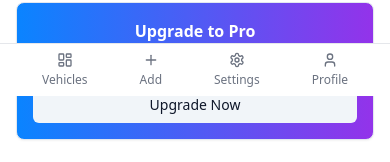
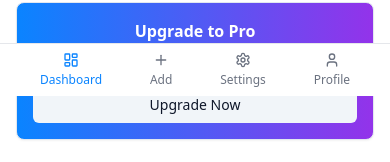
Before and after one commit to Drivedue/due-drive-alerts, a React (Vite) app: page /dashboard in a window 390 px wide. Shown: the part 748-910 px from the top of the page. Built offline with nearby package versions, Linux system fonts and the light colour scheme.

Commit message:
Replace "Vehicle" link with "Dashboard"
Update the mobile navigation to link to the Dashboard page instead of the Vehicles page. Also, update the button name.

```diff
--- a/src/components/MobileNavigation.tsx
+++ b/src/components/MobileNavigation.tsx
@@ -8,7 +8,7 @@ const MobileNavigation = () => {
   const location = useLocation();
 
   const navItems = [
-    { icon: LayoutDashboard, label: "Vehicles", path: "/vehicles", isActive: location.pathname === "/vehicles" },
+    { icon: LayoutDashboard, label: "Dashboard", path: "/dashboard", isActive: location.pathname === "/dashboard" },
     { icon: Plus, label: "Add", path: "/vehicles?add=true", isActive: false },
     { icon: Settings, label: "Settings", path: "/settings", isActive: location.pathname === "/settings" },
     { icon: User, label: "Profile", path: "/profile", isActive: location.pathname === "/profile" }
```
